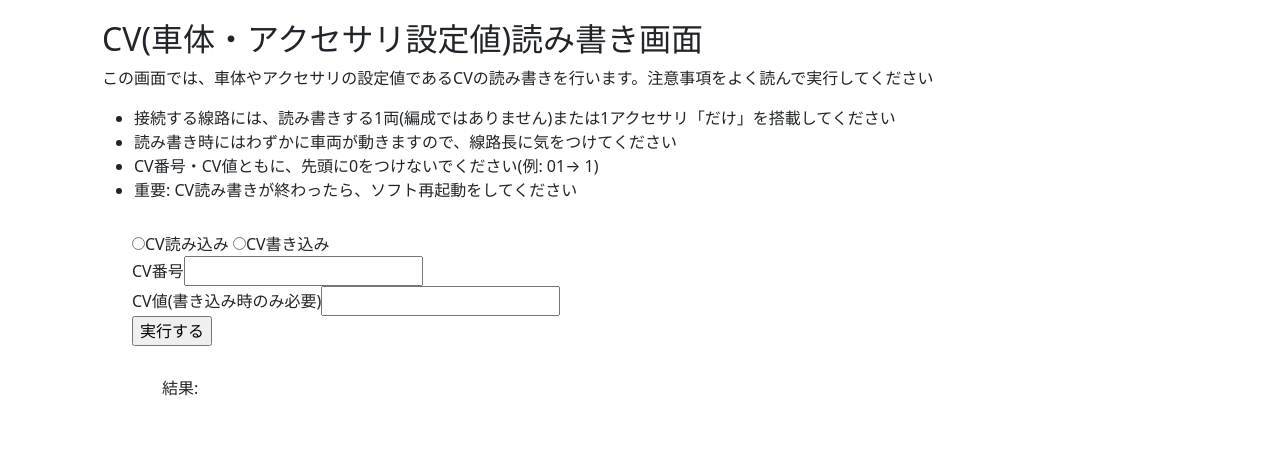
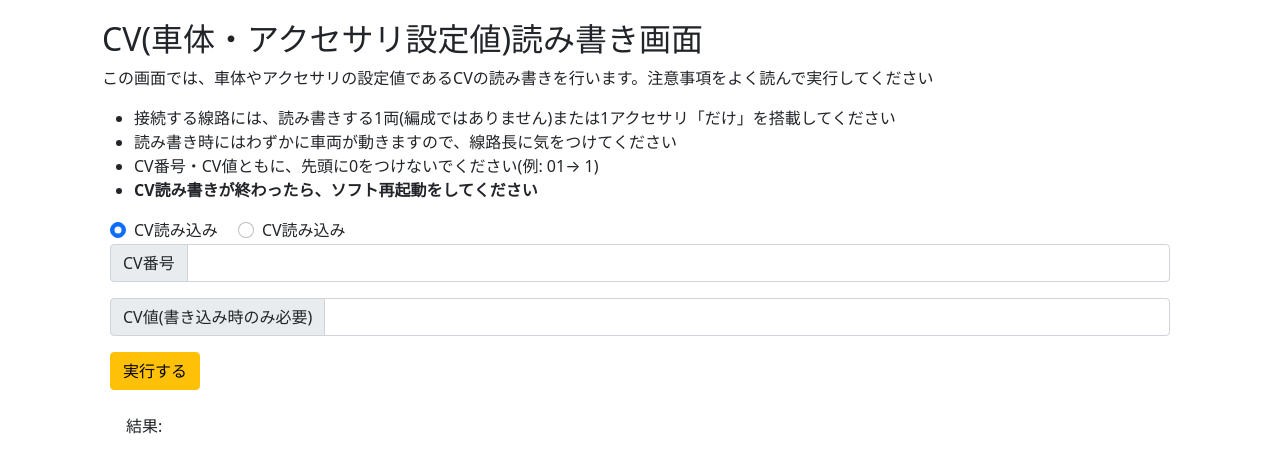
Before and after one commit to mipsparc/mm_web, a Flask app: page /cv in a window 1280 px wide. Shown: the part 136-609 px from the top of the page. Run offline with Flask 2, Linux system fonts and the light colour scheme; some libraries are stand-ins or nearby versions.

Commit message:
UI改善

```diff
--- a/templates/cv.html
+++ b/templates/cv.html
@@ -7,21 +7,33 @@
         <li>接続する線路には、読み書きする1両(編成ではありません)または1アクセサリ「だけ」を搭載してください</li>
         <li>読み書き時にはわずかに車両が動きますので、線路長に気をつけてください</li>
         <li>CV番号・CV値ともに、先頭に0をつけないでください(例: 01→ 1)</li>
-        <li>重要: CV読み書きが終わったら、ソフト再起動をしてください</li>
+        <li><strong>CV読み書きが終わったら、ソフト再起動をしてください</strong></li>
     </ul>
-    <div style="margin:30px">
-        <form method="post" enctype="multipart/form-data">
-            <label><input type="radio" name="mode" value="read" required>CV読み込み</label>
-            <label><input type="radio" name="mode" value="write" required>CV書き込み</label>
-            <br>
-            <label>CV番号<input type="number" name="cv_number" value="{{ cv_number|e }}" required></label>
-            <br>
-            <label>CV値(書き込み時のみ必要)<input type="number" name="cv_value"></label>
-            <br>
-            <input type="submit" value="実行する">
-        </form>
-    <div>
-    <div style="margin:30px">
+    <form method="post" class="m-2">
+        <div class="form-check form-check-inline">
+            <label class="form-check-label">
+                <input class="form-check-input" name="mode" type="radio" value="read" checked required>
+                CV読み込み
+            </label>
+        </div>
+        <div class="form-check form-check-inline">
+            <label class="form-check-label">
+                <input class="form-check-input" name="mode" type="radio" value="write">
+                CV読み込み
+            </label>
+        </div>
+        <div class="input-group mb-3">
+            <span class="input-group-text">CV番号</span>
+            <input type="number" class="form-control" name="cv_number" value="{{ cv_number|e }}" required>
+        </div>
+        <div class="input-group mb-3">
+            <span class="input-group-text">CV値(書き込み時のみ必要)</span>
+            <input type="number" class="form-control" name="cv_value">
+        </div>
+        <input type="submit" class="btn btn-warning" value="実行する">
+    </form>
+
+    <div class="m-4">
         結果: {{ result_text }}
     </div>
 </div>
--- a/templates/log.html
+++ b/templates/log.html
@@ -1,7 +1,7 @@
 {% extends "template.html" %}
 {% block content %}
 <h2>直近ログ一覧(上から新しい順)</h2>
-<div>
+<div class="m-4">
     {{ log }}
 </div>
 {% endblock %}
--- a/templates/mascon.html
+++ b/templates/mascon.html
@@ -28,7 +28,7 @@
             <input type="hidden" name="mascon_assign_id" value="{{ mascon.id|e }}">
             <div class="input-group mb-3">
                 <span class="input-group-text">車両番号</span>
-                <input type="number" class="form-control" name="loco_id" pattern="[0-9]+" value="{{ mascon.loco_id|e }}" required>
+                <input type="number" class="form-control" name="loco_id" value="{{ mascon.loco_id|e }}" required>
             </div>
             <div class="input-group mb-3">
                 <span class="input-group-text">マスコン物理ポート(半角入力)</span>
```
Also changed, not shown: templates/power.html (+16 -7 lines).
